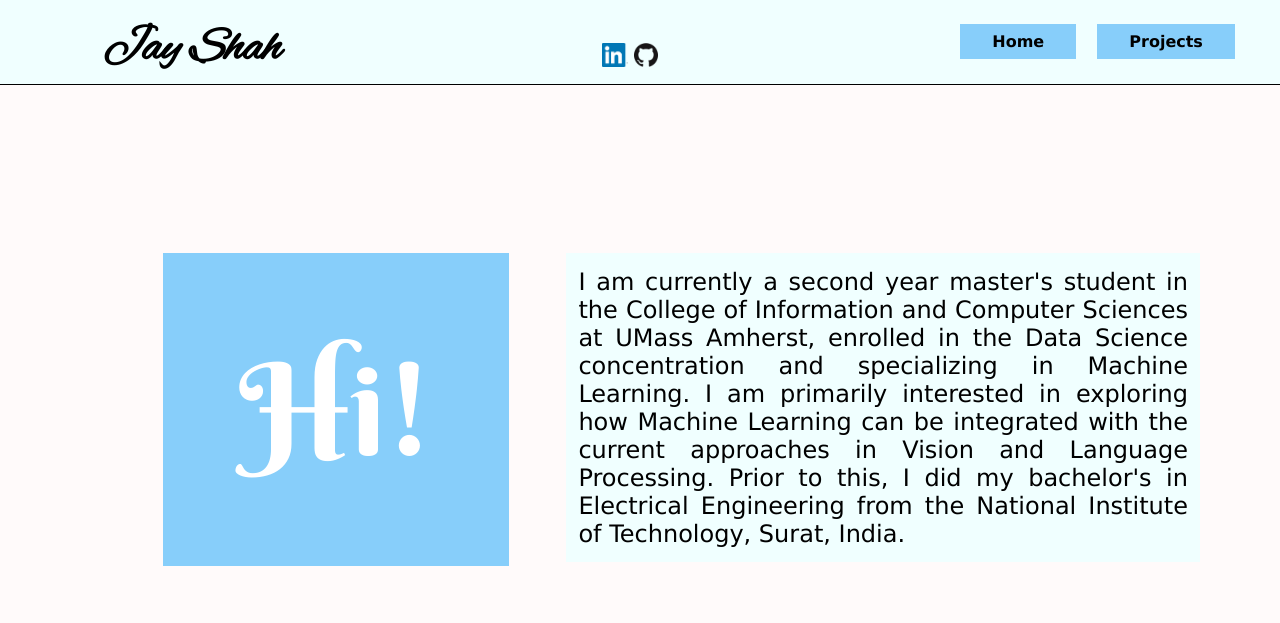
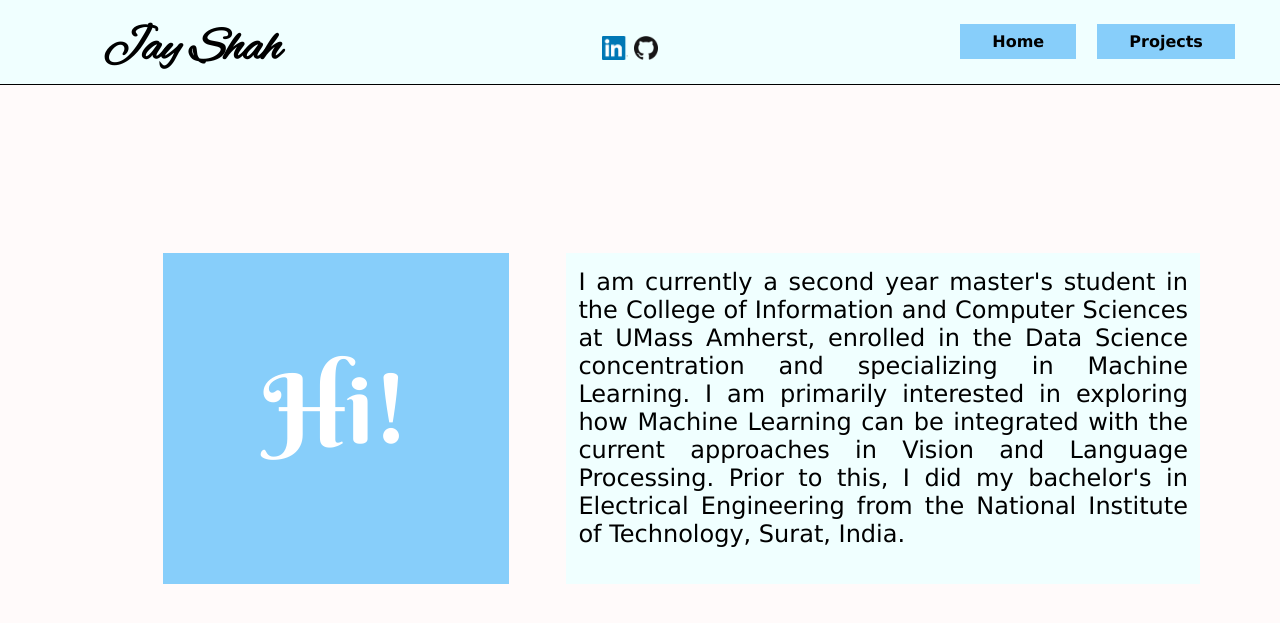
Before and after one commit to jshcs/jshcs.github.io, a Jekyll site: the page built from index.html, in a window 1280 px wide. Shown: the top 623 px of the page. Built offline with Jekyll 4.4.1, drawn with Linux system fonts in a browser that asks for light colours.

Commit message:
minor layout adjustments

```diff
--- a/_layouts/default.html
+++ b/_layouts/default.html
@@ -13,17 +13,17 @@
     <ul class="nav-bar">
   	  <li class="nav-li"><a href="/" class="nav-links"><strong style="position: relative;text-align:center;">Home</strong></a></li>
   		<li class="nav-li"><a href="/projects" class="nav-links"><strong style="position: relative;text-align:center;">Projects</strong></a></li>
-
     </ul>
-  </div>
-  <div class="container">
-    {{content}}
-  </div>
     <footer class="foot-bar">
       <ul class="foot-bar-nav">
   	    <li class="bottom-li"><a href="https://www.linkedin.com/in/jshcs/" target="_blank"><img src="/assets/linkedin.png"></a></li>
   	    <li class="bottom-li"><a href="https://github.com/jshcs" target="_blank"><img src="/assets/github.png" /></a></li>
   		</ul>
     </footer>
+  </div>
+  <div class="container">
+    {{content}}
+  </div>
+
 </body>
 </html>
--- a/css/main.css
+++ b/css/main.css
@@ -96,7 +96,7 @@ img{
   left: 35%;
   width: 30%;
   height: 10%;
-  top: 2%;
+  top: 40%;
   margin: 0;
   vertical-align: bottom;
 }
@@ -133,12 +133,13 @@ img{
 .intro{
   position: relative;
   width: 55%;
-  height: 40%;
+  height: 331px;
   margin: 10% 0 0 0;
   top: 70%;
   font-size: 150%;
   background-color: #F0FFFF;
   float: right;
+  overflow: scroll;
 }
 .description h1{
   text-align: center;
@@ -151,28 +152,30 @@ img{
   left:0;
   font-size: 100%;
   text-align:justify;
+  overflow: scroll;
 }
 .big-sq{
   position: relative;
   margin: 10% 0 0 0;
-  padding; 1em 1em 1em 1em;
+  /*padding; 1em 1em 1em 1em;*/
   background-color: #87CEFA;
   color: black;
   width: 30%;
   float: left;
-  height: 40%;
+  height: 331px;
   top: 30%;
   left: 10%;
+  font-size: 600%;
 }
 .hi{
   position: relative;
-  margin: 0.6em 0.3em 0.6em 0.3em;
+  /*margin: 0.6em 0.3em 0.6em 0.3em;*/
   padding: 0;
   color: white;
-  font-size: 800%;
+  font-size: 100%;
   text-align: center;
   vertical-align: middle;
-  top: 15%;
+  /*top: 15%;*/
 }
 li.projects-list, .projects-description-list{
   position: relative;
```
Lines whose indentation alone changed are shown as unchanged.
